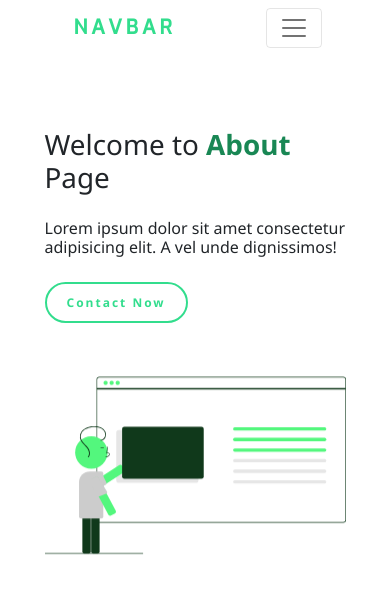
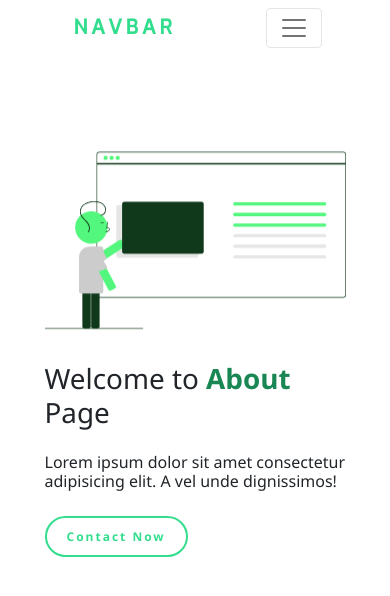
Before and after one commit to samratb601/React-Website, a React (Create React App) app: page /about in a window 390 px wide. Shown: the top 596 px of the page. Built offline with nearby package versions, Linux system fonts and the light colour scheme.

Commit message:
first react web

```diff
--- a/src/components/CommonPart.jsx
+++ b/src/components/CommonPart.jsx
@@ -9,7 +9,7 @@ return(
     <div className="container-fluid pt-4 "><div className="row"><div className="col col-10 mx-auto my-4">
         <div className="row ">
 
-        <div className="d-flex flex-column justify-content-center col-md-6 col-sm-12 pt-4 pt-lg-0 mx-sm-auto order-lg-0 order-sm-1 ">
+        <div className="d-flex flex-column justify-content-center col-md-6 col-sm-12 pt-4 pt-lg-0 mx-sm-auto order-lg-0 order-md-0 order-1 ">
             <h1 className="ms-0">Welcome to <span className="fw-bold text-success"> {props.page} </span> Page</h1>
             <h2 className="h6 my-3">{props.pageInfo}</h2>
             <div className="my-3">
@@ -17,7 +17,7 @@ return(
             </div>
         </div>
 
-        <div className=" col-md-6 col-sm-12 pt-4 my-sm-5 order-lg-1 order-sm-0 " id="home_img_div">
+        <div className=" col-md-6 col-sm-12 pt-4 my-sm-5 order-lg-1 order-0 " id="home_img_div">
             <img className="img-fluid" id="home_img" src={ props.imgSrc } alt="Home img"/>
         </div>
 
```
